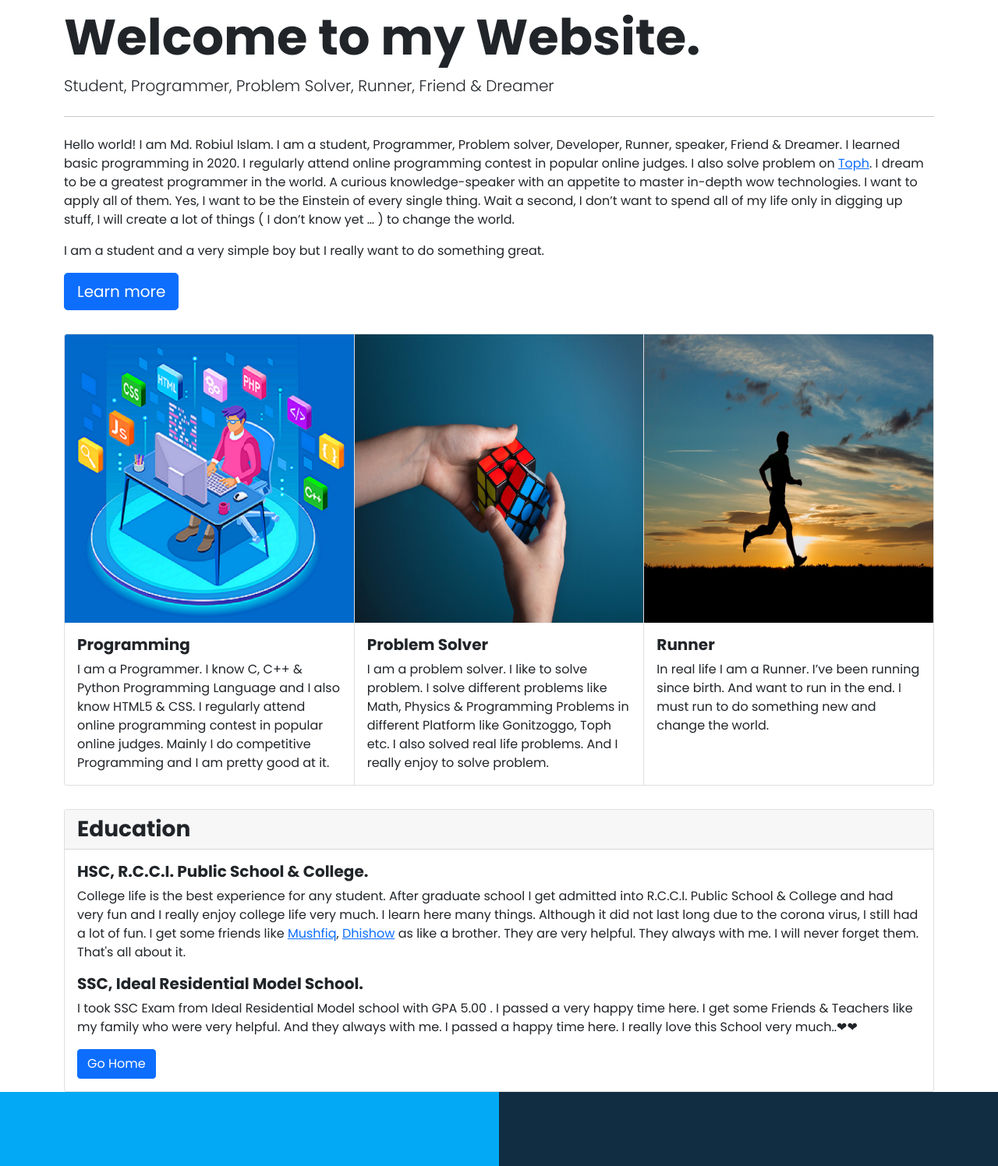
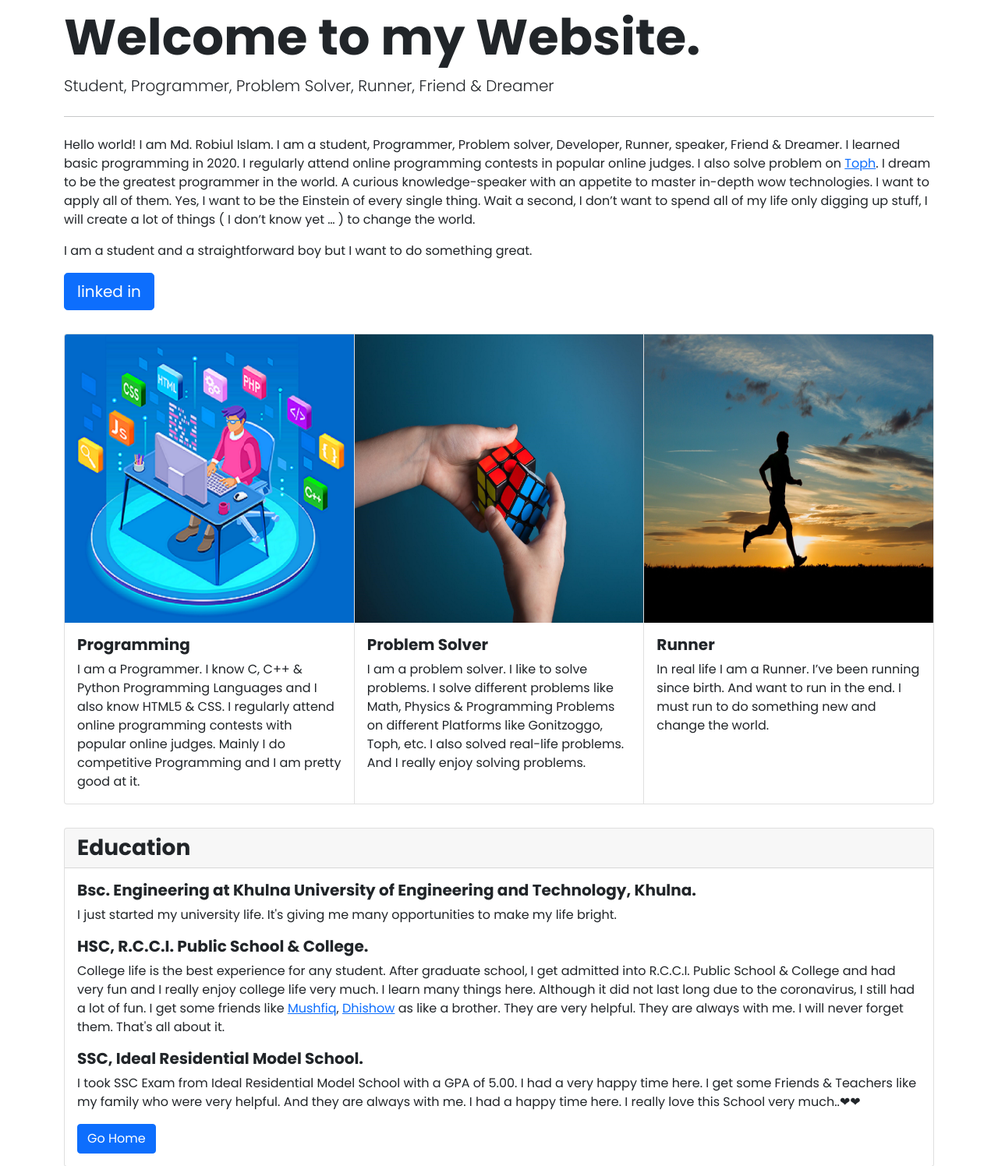
Before and after one commit to robiul580/portfolio, a plain HTML site: page index.html in a window 1280 px wide. Shown: the part 796-2292 px from the top of the page at 78% size. Drawn offline with nearby package versions, Linux system fonts and the light colour scheme.

Commit message:
Update index.html
add university

```diff
--- a/index.html
+++ b/index.html
@@ -83,10 +83,10 @@
 		 <h1 class="display-3"><b><strong>Welcome to my Website.</strong></b></h1>
 		 <p class="lead">Student, Programmer, Problem Solver, Runner, Friend & Dreamer</p>
 		 <hr class="my-4">
-		 <p>Hello world! I am Md. Robiul Islam. I am a student, Programmer, Problem solver, Developer, Runner, speaker, Friend & Dreamer. I learned basic programming in 2020. I regularly attend online programming contest in popular online judges. I also solve problem on <a href="https://www.toph.co/u/robiul580" target="blank">Toph</a>. I dream to be a greatest programmer in the world. A curious knowledge-speaker with an appetite to master in-depth wow technologies. I want to apply all of them. Yes, I want to be the Einstein of every single thing. Wait a second, I don’t want to spend all of my life only in digging up stuff, I will create a lot of things ( I don’t know yet … ) to change the world.</p>
-		 <p>I am a student and a very simple boy but I really want to do something great.</p>
+		 <p>Hello world! I am Md. Robiul Islam. I am a student, Programmer, Problem solver, Developer, Runner, speaker, Friend & Dreamer. I learned basic programming in 2020. I regularly attend online programming contests in popular online judges. I also solve problem on <a href="https://www.toph.co/u/robiul580" target="blank">Toph</a>. I dream to be the greatest programmer in the world. A curious knowledge-speaker with an appetite to master in-depth wow technologies. I want to apply all of them. Yes, I want to be the Einstein of every single thing. Wait a second, I don’t want to spend all of my life only digging up stuff, I will create a lot of things ( I don’t know yet … ) to change the world.</p>
+		 <p>I am a student and a straightforward boy but I want to do something great.</p>
 		 <p class="lead">
-		  <a class="btn btn-primary btn-lg" href="https://www.linkedin.com/in/robiul-islam-580a" target="blank" role="button">Learn more</a>
+		  <a class="btn btn-primary btn-lg" href="https://www.linkedin.com/in/robiul-islam-580a" target="blank" role="button">linked in</a>
 		  </p>
 		  </div>
 		</div>
@@ -96,14 +96,14 @@
 		<img src="progm.png" class="card-img-top" alt="programming">
 		<div class="card-body">
 		  <h5 class="card-title"><strong>Programming</strong></h5>
-		  <p class="card-text">I am a Programmer. I know C, C++ & Python Programming Language and I also know HTML5 & CSS. I regularly attend online programming contest in popular online judges. Mainly I do competitive Programming and I am pretty good at it.</p>
+		  <p class="card-text">I am a Programmer. I know C, C++ & Python Programming Languages and I also know HTML5 & CSS. I regularly attend online programming contests with popular online judges. Mainly I do competitive Programming and I am pretty good at it.</p>
 		</div>
 	  </div>
 	  <div class="card">
 		<img src="solve.jpg" class="card-img-top" alt="pic 2">
 		<div class="card-body">
 		  <h5 class="card-title"><strong>Problem Solver</strong></h5>
-		  <p class="card-text">I am a problem solver. I like to solve problem. I solve different problems like Math, Physics & Programming Problems in different Platform like Gonitzoggo, Toph etc. I also solved real life problems. And I really enjoy to solve problem.</p>
+		  <p class="card-text">I am a problem solver. I like to solve problems. I solve different problems like Math, Physics & Programming Problems on different Platforms like Gonitzoggo, Toph, etc. I also solved real-life problems. And I really enjoy solving problems.</p>
 		</div>
 	  </div>
 	  <div class="card">
@@ -119,10 +119,13 @@
 	  <div class="card">
 	  <h3 class="card-header"><b>Education</b></h3>
 	  <div class="card-body">
+
+		<h5 class="card-title"><b>Bsc. Engineering at Khulna University of Engineering and Technology, Khulna.</b></h5>
+		<p class="card-text">I just started my university life. It's giving me many opportunities to make my life bright.</p>
 		<h5 class="card-title"><b>HSC, R.C.C.I. Public School & College.</b></h5>
-		<p class="card-text">College life is the best experience for any student. After graduate school I get admitted into R.C.C.I. Public School & College and had very fun and I really enjoy college life very much. I learn here many things. Although it did not last long due to the corona virus, I still had a lot of fun. I get some friends like <a href="https://www.facebook.com/mushfiqur303" target="blank">Mushfiq</a>,  <a href="https://www.facebook.com/nurearshiul.hasan" target="blank">Dhishow</a> as like a brother. They are very helpful. They always with me. I will never forget them. That's all about it.</p>
+		<p class="card-text">College life is the best experience for any student. After graduate school, I get admitted into R.C.C.I. Public School & College and had very fun and I really enjoy college life very much. I learn many things here. Although it did not last long due to the coronavirus, I still had a lot of fun. I get some friends like <a href="https://www.facebook.com/mushfiqur303" target="blank">Mushfiq</a>,  <a href="https://www.facebook.com/nurearshiul.hasan" target="blank">Dhishow</a> as like a brother. They are very helpful. They are always with me. I will never forget them. That's all about it.</p>
 		<h5 class="card-title"><b>SSC, Ideal Residential Model School.</b></h5>
-		<p class="card-text">I took SSC Exam from Ideal Residential Model school with GPA 5.00  . I passed a very happy time here. I get some Friends & Teachers like my family who were very helpful. And they always with me. I passed a happy time here. I really love this School very much..❤❤</p>
+		<p class="card-text">I took SSC Exam from Ideal Residential Model School with a GPA of 5.00. I had a very happy time here. I get some Friends & Teachers like my family who were very helpful. And they are always with me. I had a happy time here. I really love this School very much..❤❤</p>
 		<a href="#" class="btn btn-primary">Go Home</a>
 	  </div>
 	</div>
```
